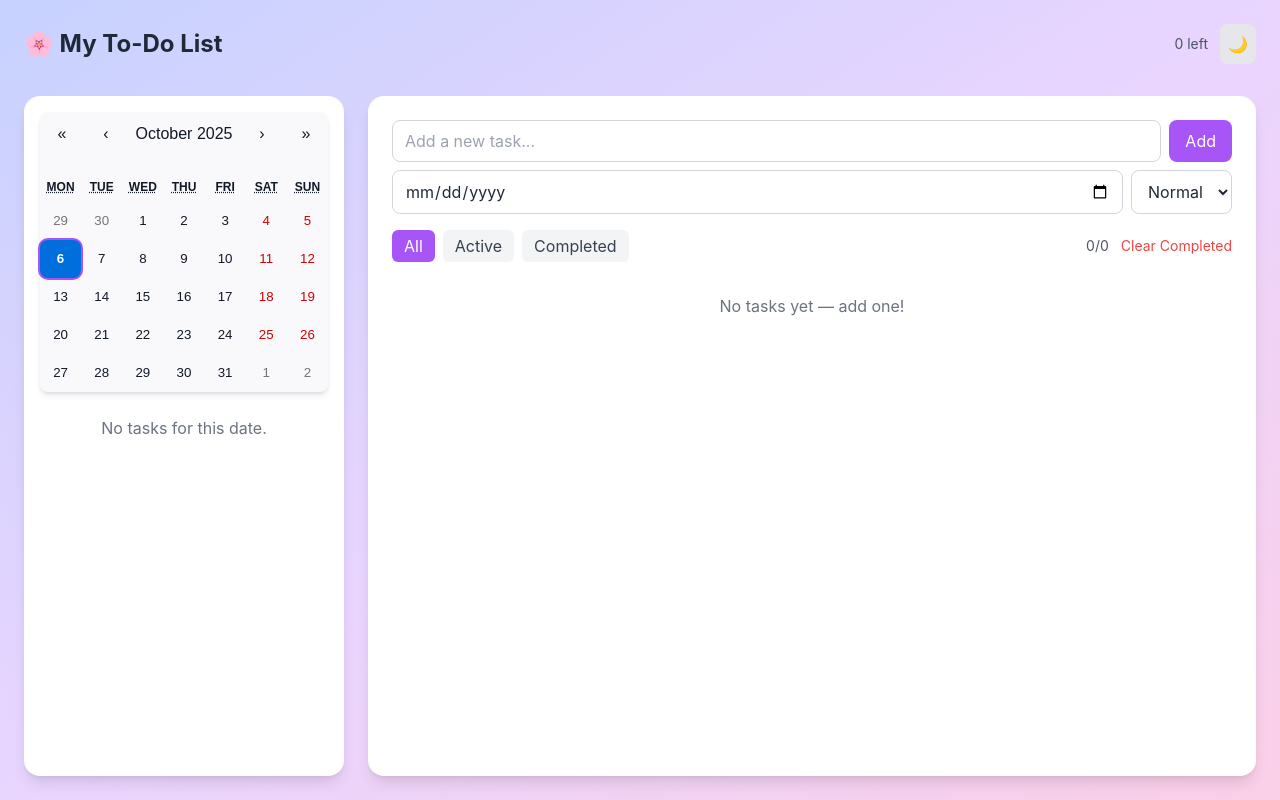
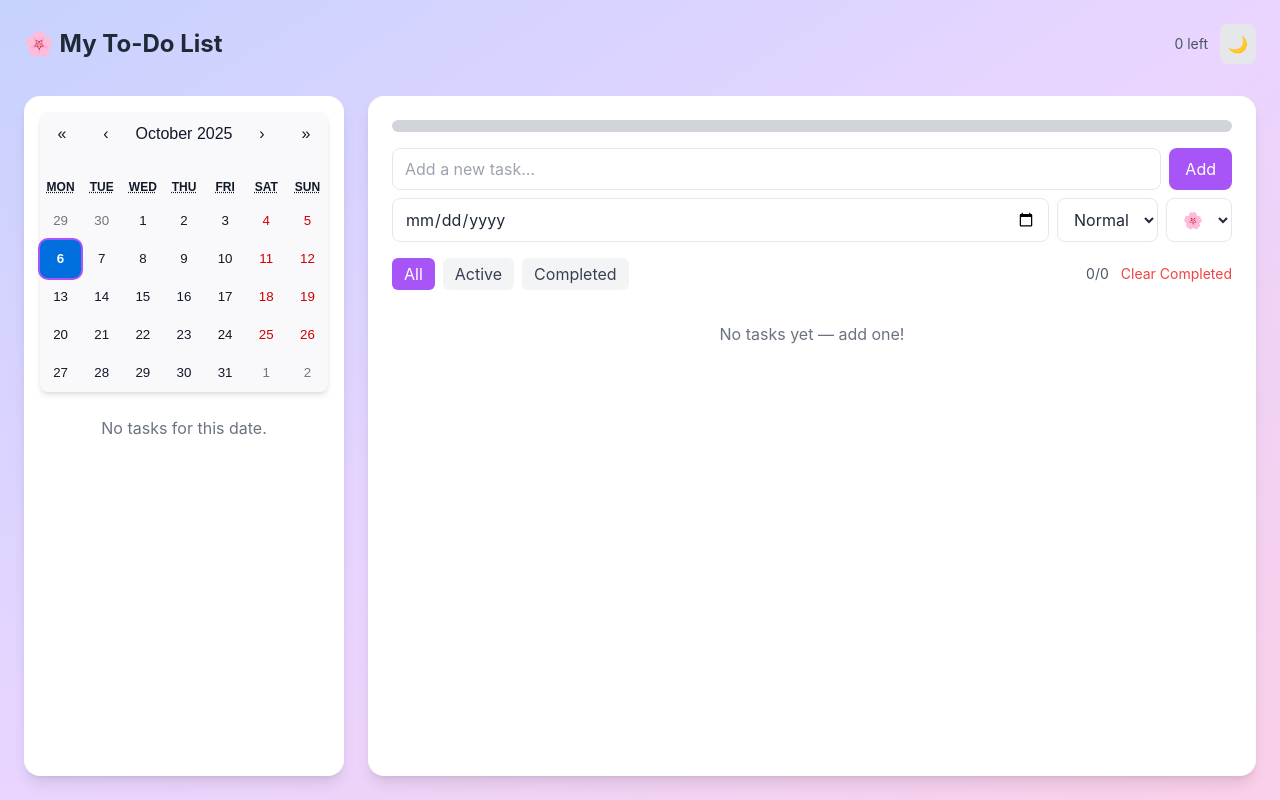
Before and after one commit to Tala-yus/todo-react, a React (Create React App) app: page / in a window 1280 px wide. Built offline with nearby package versions, Linux system fonts and the light colour scheme.

Commit message:
stickers and progress bar

```diff
--- a/src/App.js
+++ b/src/App.js
@@ -4,22 +4,18 @@ import TaskInput from "./components/TaskInput";
 import Filters from "./components/Filters";
 import TaskList from "./components/TaskList";
 import CalendarView from "./components/CalendarView";
+import ProgressBar from "./components/ProgressBar";
 import confetti from "canvas-confetti";
 
 function App() {
-  const [tasks, setTasks] = useState(() => {
-    const saved = localStorage.getItem("tasks");
-    return saved ? JSON.parse(saved) : [];
-  });
-
-  const [darkMode, setDarkMode] = useState(() => localStorage.getItem("theme") === "dark");
+  const [tasks, setTasks] = useState(() => JSON.parse(localStorage.getItem("tasks")) || []);
+  const [darkMode, setDarkMode] = useState(localStorage.getItem("theme") === "dark");
   const [filter, setFilter] = useState("all");
   const [selectedDate, setSelectedDate] = useState(new Date());
 
   useEffect(() => localStorage.setItem("tasks", JSON.stringify(tasks)), [tasks]);
-
   useEffect(() => {
-    if (darkMode) document.documentElement.classList.add("dark");
+    if(darkMode) document.documentElement.classList.add("dark");
     else document.documentElement.classList.remove("dark");
     localStorage.setItem("theme", darkMode ? "dark" : "light");
   }, [darkMode]);
@@ -45,13 +41,20 @@ function App() {
 
           {/* Main area */}
           <div className="flex-1 flex flex-col bg-white dark:bg-gray-800 shadow-lg rounded-2xl p-6 overflow-y-auto">
-            <TaskInput onAdd={(task) => setTasks(prev => [...prev, task])} />
-            <Filters filter={filter} setFilter={setFilter} clearCompleted={() => setTasks(prev => prev.filter(t => !t.done))} total={tasks.length} remaining={remaining} />
+            <ProgressBar tasks={tasks} />
+            <TaskInput onAdd={task => setTasks(prev => [...prev, task])} />
+            <Filters
+              filter={filter}
+              setFilter={setFilter}
+              clearCompleted={() => setTasks(prev => prev.filter(t => !t.done))}
+              total={tasks.length}
+              remaining={remaining}
+            />
             <TaskList
               tasks={tasks.filter(t => !t.dueDate || new Date(t.dueDate).toDateString() === selectedDate.toDateString())}
               setTasks={setTasks}
               filter={filter}
-              onToggle={id => setTasks(prev => prev.map(t => t.id === id ? { ...t, done: !t.done } : t))}
+              onToggle={id => setTasks(prev => prev.map(t => t.id === id ? {...t, done: !t.done} : t))}
               onDelete={id => setTasks(prev => prev.filter(t => t.id !== id))}
             />
           </div>
--- /dev/null
+++ b/src/ThemeContext.jsx
@@ -0,0 +1,21 @@
+// ThemeContext.jsx
+import { createContext, useState, useEffect } from "react";
+
+export const ThemeContext = createContext();
+
+export function ThemeProvider({ children }) {
+  const [theme, setTheme] = useState(() => {
+    const saved = localStorage.getItem("themeColors");
+    return saved ? JSON.parse(saved) : { primary: "#7c3aed", bg: "#f9f9fb" };
+  });
+
+  useEffect(() => {
+    localStorage.setItem("themeColors", JSON.stringify(theme));
+  }, [theme]);
+
+  return (
+    <ThemeContext.Provider value={{ theme, setTheme }}>
+      {children}
+    </ThemeContext.Provider>
+  );
+}
--- /dev/null
+++ b/src/components/ProgressBar.js
@@ -0,0 +1,12 @@
+import React from "react";
+
+function ProgressBar({ tasks }) {
+  const completion = tasks.length ? (tasks.filter(t => t.done).length / tasks.length) * 100 : 0;
+  return (
+    <div className="w-full h-3 bg-gray-300 dark:bg-gray-600 rounded-full overflow-hidden mb-4">
+      <div className="h-3 bg-purple-500 transition-all" style={{ width: `${completion}%` }}></div>
+    </div>
+  );
+}
+
+export default ProgressBar;
--- a/src/components/SortableItem.jsx
+++ b/src/components/SortableItem.jsx
@@ -5,14 +5,11 @@ import { motion } from "framer-motion";
 
 export default function SortableItem({ id, task, onToggle, onDelete }) {
   const { attributes, listeners, setNodeRef, transform, transition, isDragging } = useSortable({ id });
-
   const style = { transform: CSS.Transform.toString(transform), transition };
-
   const today = new Date();
   const dueDate = task.dueDate ? new Date(task.dueDate) : null;
   const isOverdue = dueDate && !task.done && dueDate < today;
 
-  // Priority color logic
   const priorityColor =
     task.priority === "High"
       ? "text-red-600 dark:text-red-400"
@@ -29,20 +26,9 @@ export default function SortableItem({ id, task, onToggle, onDelete }) {
       animate={{ opacity: 1, y: 0 }}
       exit={{ opacity: 0, x: 40 }}
       {...attributes}
-      className={`flex items-center justify-between bg-gray-50 dark:bg-gray-700 px-4 py-2 rounded-lg shadow-sm ${
-        isDragging ? "opacity-60" : ""
-      } ${isOverdue ? "ring-1 ring-red-400 dark:ring-red-500" : ""}`}
+      className={`flex items-center justify-between bg-gray-50 dark:bg-gray-700 px-4 py-2 rounded-lg shadow-sm ${isDragging ? "opacity-60" : ""} ${isOverdue ? "ring-1 ring-red-400 dark:ring-red-500" : ""}`}
     >
-      {/* Drag handle */}
-      <div
-        {...listeners}
-        className="mr-3 cursor-grab select-none text-gray-400"
-        title="Drag to reorder"
-      >
-        ☰
-      </div>
-
-      {/* Task text + checkbox + dueDate/priority */}
+      <div {...listeners} className="mr-3 cursor-grab select-none text-gray-400" title="Drag to reorder">☰</div>
       <div className="flex flex-1 flex-col">
         <div className="flex items-center gap-3">
           <input
@@ -50,25 +36,16 @@ export default function SortableItem({ id, task, onToggle, onDelete }) {
             checked={!!task.done}
             onChange={() => onToggle(task.id)}
             className="w-4 h-4 rounded"
-            aria-label={`Mark ${task.text} done`}
           />
           <span className={`select-none ${task.done ? "line-through text-gray-400" : priorityColor}`}>
-            {task.text}
+            {task.sticker ? `${task.sticker} ` : ""}{task.text}
           </span>
         </div>
         <span className={`text-xs ${isOverdue ? "text-red-600 dark:text-red-400 font-bold" : "text-gray-500 dark:text-gray-300"}`}>
           {task.dueDate ? `Due: ${task.dueDate}` : ""} {task.priority ? `| Priority: ${task.priority}` : ""}
         </span>
       </div>
-
-      {/* Delete button */}
-      <button
-        onClick={() => onDelete(task.id)}
-        className="text-red-500 hover:text-red-700 dark:hover:text-red-400 ml-2"
-        aria-label="Delete task"
-      >
-        ✕
-      </button>
+      <button onClick={() => onDelete(task.id)} className="text-red-500 hover:text-red-700 dark:hover:text-red-400 ml-2">✕</button>
     </motion.li>
   );
 }
--- a/src/components/TaskInput.jsx
+++ b/src/components/TaskInput.jsx
@@ -1,16 +1,16 @@
 import React, { useState } from "react";
+import { STICKERS } from "./stickers";
 
 function TaskInput({ onAdd }) {
   const [value, setValue] = useState("");
   const [dueDate, setDueDate] = useState("");
   const [priority, setPriority] = useState("Normal");
+  const [sticker, setSticker] = useState(STICKERS[0]);
 
   function handleAdd() {
     if (!value.trim()) return;
-    onAdd({ text: value, dueDate, priority });
-    setValue("");
-    setDueDate("");
-    setPriority("Normal");
+    onAdd({ text: value, dueDate, priority, sticker, id: Date.now(), done: false });
+    setValue(""); setDueDate(""); setPriority("Normal"); setSticker(STICKERS[0]);
   }
 
   return (
@@ -20,10 +20,8 @@ function TaskInput({ onAdd }) {
           type="text"
           value={value}
           onChange={e => setValue(e.target.value)}
-          onKeyDown={e => { if (e.key === "Enter") handleAdd(); }}
           placeholder="Add a new task..."
-          className="flex-1 border border-gray-300 dark:border-gray-700 rounded-lg px-3 py-2 focus:outline-none focus:ring-2 focus:ring-purple-400 dark:focus:ring-purple-600 bg-white dark:bg-gray-700 text-gray-800 dark:text-gray-100"
-          aria-label="New task"
+          className="flex-1 border rounded-lg px-3 py-2 focus:ring-2 focus:ring-purple-400 bg-white dark:bg-gray-700 text-gray-800 dark:text-gray-100"
         />
         <button
           onClick={handleAdd}
@@ -32,22 +30,18 @@ function TaskInput({ onAdd }) {
           Add
         </button>
       </div>
-
       <div className="flex gap-2">
-        <input
-          type="date"
-          value={dueDate}
-          onChange={e => setDueDate(e.target.value)}
-          className="flex-1 border border-gray-300 dark:border-gray-700 rounded-lg px-3 py-2 bg-white dark:bg-gray-700 text-gray-800 dark:text-gray-100"
-        />
-        <select
-          value={priority}
-          onChange={e => setPriority(e.target.value)}
-          className="border border-gray-300 dark:border-gray-700 rounded-lg px-3 py-2 bg-white dark:bg-gray-700 text-gray-800 dark:text-gray-100"
-        >
+        <input type="date" value={dueDate} onChange={e => setDueDate(e.target.value)}
+          className="border rounded-lg px-3 py-2 bg-white dark:bg-gray-700 text-gray-800 dark:text-gray-100 flex-1" />
+        <select value={priority} onChange={e => setPriority(e.target.value)}
+          className="border rounded-lg px-3 py-2 bg-white dark:bg-gray-700 text-gray-800 dark:text-gray-100">
           <option>Low</option>
           <option>Normal</option>
           <option>High</option>
+        </select>
+        <select value={sticker} onChange={e => setSticker(e.target.value)}
+          className="border rounded-lg px-3 py-2 bg-white dark:bg-gray-700 text-gray-800 dark:text-gray-100">
+          {STICKERS.map(s => <option key={s} value={s}>{s}</option>)}
         </select>
       </div>
     </div>
--- a/src/components/ThemePicker.jsx
+++ /dev/null
@@ -1,18 +0,0 @@
-import React from "react";
-import { themes } from "../themes";
-
-export default function ThemePicker({ theme, setTheme }) {
-  return (
-    <div className="flex gap-2 mb-4">
-      {Object.values(themes).map(t => (
-        <button
-          key={t.name}
-          onClick={() => setTheme(t)}
-          className={`${t.primary} px-3 py-1 rounded-md`}
-        >
-          {t.name}
-        </button>
-      ))}
-    </div>
-  );
-}
--- /dev/null
+++ b/src/components/stickers.js
@@ -0,0 +1 @@
+export const STICKERS = ["🌸","✨","⚡","✅","🎯","🎵","🔥","🌟","🦄","🍀","💎","🎁","🥳","🍩","☕","📌"];
--- /dev/null
+++ b/src/useNotifications.jsx
@@ -0,0 +1,18 @@
+import { useEffect } from "react";
+
+function useNotifications(tasks) {
+  useEffect(() => {
+    if (!tasks.length) return;
+    Notification.requestPermission();
+
+    tasks.forEach(task => {
+      if(task.dueDate && !task.done && new Date(task.dueDate).toDateString() === new Date().toDateString()) {
+        if(Notification.permission === "granted") {
+          new Notification("Task Reminder", { body: `${task.sticker} ${task.text}` });
+        }
+      }
+    });
+  }, [tasks]);
+}
+
+export default useNotifications;
```
Also changed, not shown: src/components/CalendarView.jsx (+50 -17 lines), src/components/Filters.jsx (+6 -8 lines), src/components/Header.jsx (+9 -2 lines), src/components/TaskList.jsx (+4 -17 lines).
